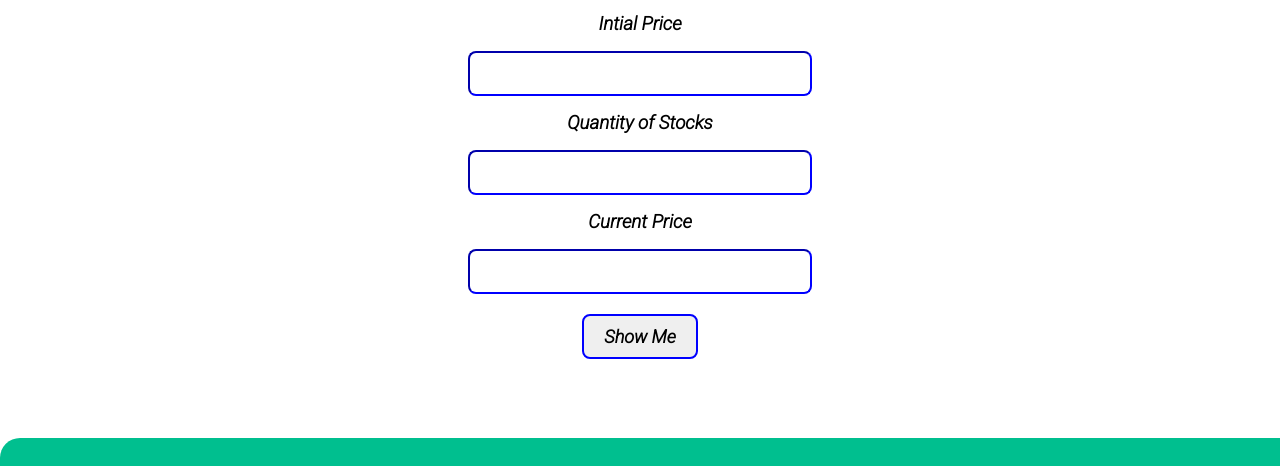
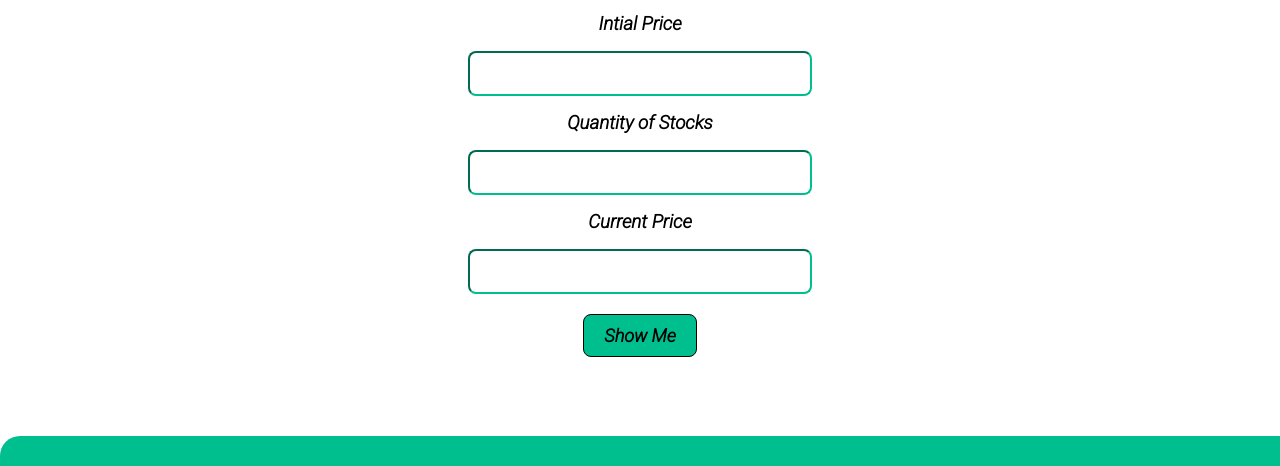
Before and after one commit to deepak29-git/Profit-and-Loss-Calculator, a plain HTML site: page index.html in a window 1280 px wide. Shown: the part 75-541 px from the top of the page. Drawn offline with Linux system fonts and the light colour scheme.

Commit message:
update style

```diff
--- a/style.css
+++ b/style.css
@@ -12,7 +12,7 @@
 input{
     padding: 10px 10px;
     width: 25%;
-    border-color: blue;
+    border-color: #00BF8F;
     border-radius: 8px;
     outline: none;
     font-size: large;
@@ -24,11 +24,15 @@ button{
     padding: 10px 20px;
     margin: 20px 0;
     cursor: pointer;
-    border: 2px solid blue;
+    border: 1px solid black;
     border-radius: 8px;
     color: black;
     font-size: large;
     font-weight: 600;
+    background-color: #00BF8F;
+}
+button:hover{
+    background-color: #72dfc4;
 }
 #output{
     color: black;
```
